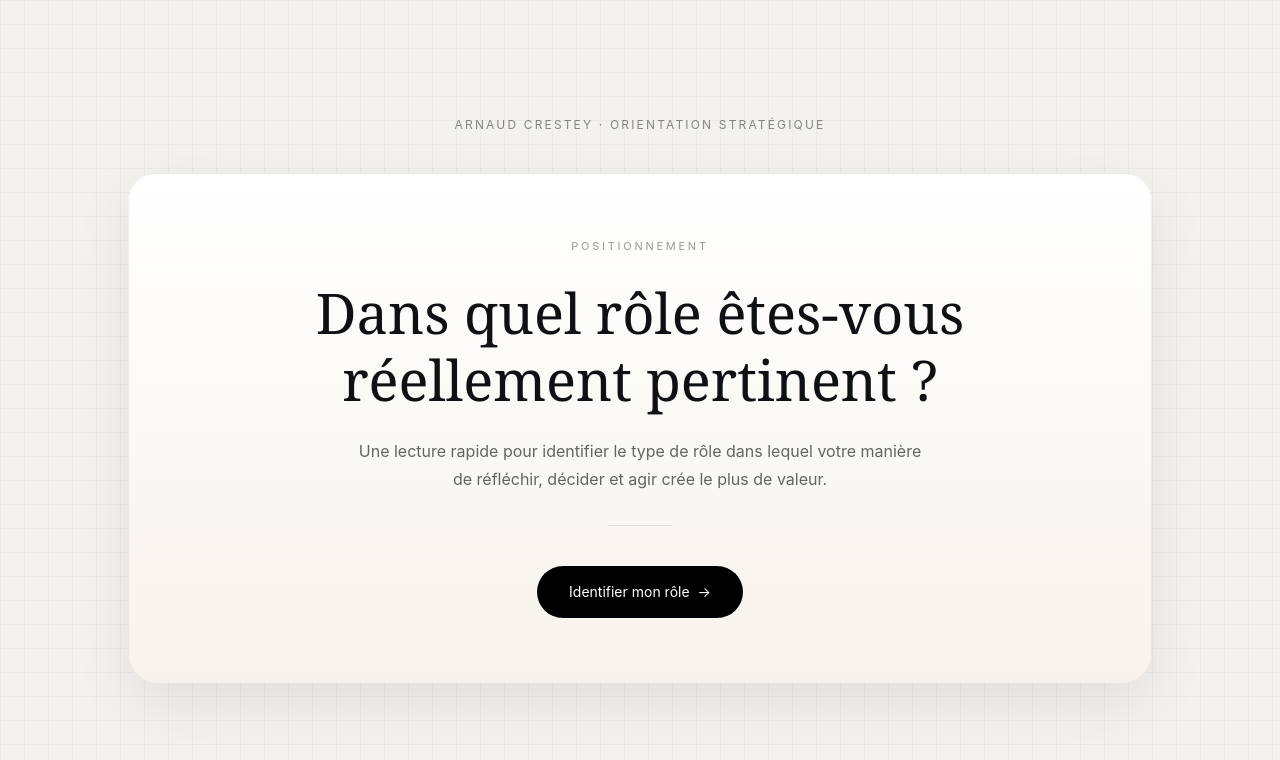
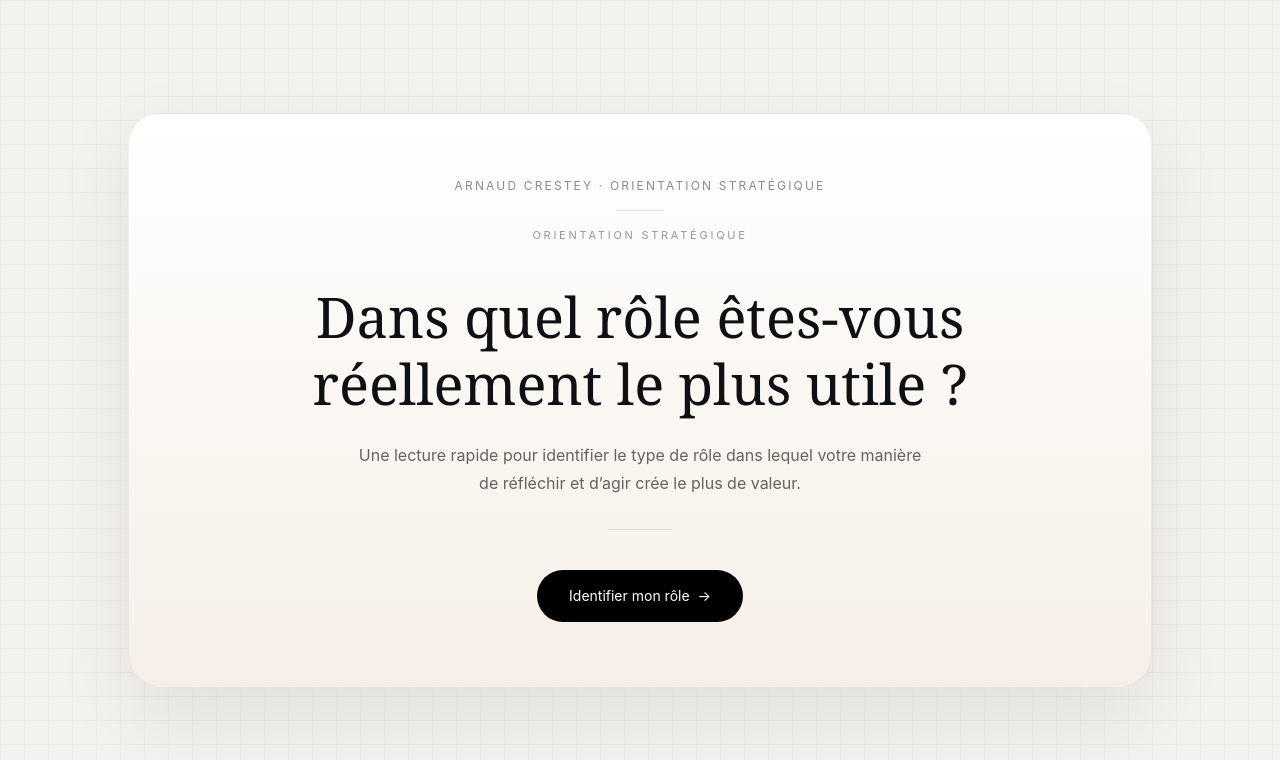
Before and after one commit to arnaudcrestey/POINT-ENTREE-HUB, a Next.js app: page / in a window 1280 px wide. Shown: the top 760 px of the page. Built offline with nearby package versions, Linux system fonts and the light colour scheme.

Commit message:
Refactor HomePage layout and improve text clarity
Updated layout and text content for HomePage.

```diff
--- a/app/page.tsx
+++ b/app/page.tsx
@@ -3,31 +3,36 @@ import { Signature } from "@/components/signature";
 
 export default function HomePage() {
   return (
-    <main className="min-h-screen grid-background px-6 py-16 md:px-12 flex items-center justify-center">
+    <main className="min-h-screen grid-background flex items-center justify-center px-6 py-12 md:px-12">
+
       <div className="w-full max-w-5xl">
 
-        {/* SIGNATURE */}
-        <div className="mb-10 flex justify-center">
-          <Signature />
-        </div>
+        {/* CADRE GLOBAL */}
+        <section className="relative rounded-[32px] border border-black/5 bg-[linear-gradient(180deg,#ffffff_0%,#f5efe6_100%)] px-8 py-12 md:px-14 md:py-16 shadow-[0_30px_80px_rgba(0,0,0,0.08)]">
 
-        {/* BLOC PRINCIPAL */}
-        <section className="relative rounded-[28px] border border-black/5 bg-[linear-gradient(180deg,#ffffff_0%,#f7f3ec_100%)] px-8 py-12 md:px-14 md:py-16 shadow-[0_20px_60px_rgba(0,0,0,0.08)]">
+          {/* SIGNATURE INTÉGRÉE */}
+          <div className="flex flex-col items-center">
 
-          {/* LIGNE HAUTE */}
-          <div className="mb-6 text-center text-[11px] tracking-[0.25em] text-black/40">
-            POSITIONNEMENT
+            <Signature />
+
+            <div className="mt-4 h-px w-12 bg-black/10" />
+
+            <p className="mt-4 text-[11px] tracking-[0.25em] text-black/40 text-center">
+              ORIENTATION STRATÉGIQUE
+            </p>
+
           </div>
 
           {/* TITRE */}
-          <h1 className="text-center font-serif text-[40px] leading-[1.2] md:text-[56px]">
-            Dans quel rôle êtes-vous réellement pertinent ?
+          <h1 className="mt-10 text-center font-serif text-[36px] leading-[1.2] md:text-[56px]">
+            Dans quel rôle êtes-vous
+            <br className="hidden md:block" />
+            réellement le plus utile ?
           </h1>
 
-          {/* SOUS-TEXTE */}
+          {/* SOUS TEXTE */}
           <p className="mx-auto mt-6 max-w-xl text-center text-[15px] leading-7 text-black/60 md:text-[16px]">
-            Une lecture rapide pour identifier le type de rôle dans lequel votre
-            manière de réfléchir, décider et agir crée le plus de valeur.
+            Une lecture rapide pour identifier le type de rôle dans lequel votre manière de réfléchir et d’agir crée le plus de valeur.
           </p>
 
           {/* TRAIT */}
@@ -37,7 +42,7 @@ export default function HomePage() {
           <div className="mt-10 flex justify-center">
             <Link
               href="/start"
-              className="group relative inline-flex items-center justify-center rounded-full bg-black px-8 py-4 text-sm text-white transition-all duration-300 hover:scale-[1.02] hover:bg-neutral-900"
+              className="group inline-flex items-center justify-center rounded-full bg-black px-8 py-4 text-sm text-white transition-all duration-300 hover:scale-[1.02] hover:bg-neutral-900"
             >
               Identifier mon rôle
 
```
